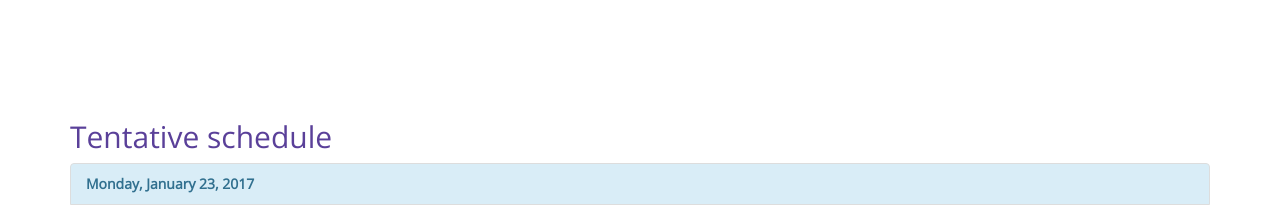
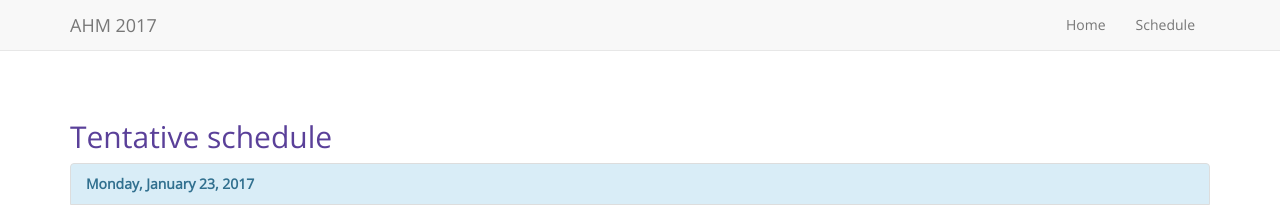
Before and after one commit to neicnordic/ahm17.neic.nordforsk.org, a Jekyll site: the page built from schedule.md, in a window 1280 px wide. Shown: the top 209 px of the page. Built offline with Jekyll 4.4.1, drawn with Linux system fonts in a browser that asks for light colours.

Commit message:
add navigation

```diff
--- a/_data/nav.yml
+++ b/_data/nav.yml
@@ -1,3 +1,5 @@
 main:
-  - url: '#contact'
-    text: 'Contact'
+  - url: '/'
+    text: 'Home'
+  - url: '/schedule/'
+    text: 'Schedule'
--- a/_layouts/master.html
+++ b/_layouts/master.html
@@ -3,9 +3,7 @@
     {% include head.html %}
 
     <body>
-        {% comment %}
         {% include navigation.html %}
-        {% endcomment %}
 
         {% if page.include %}
             {% include {{ page.include }}.html %}
```
